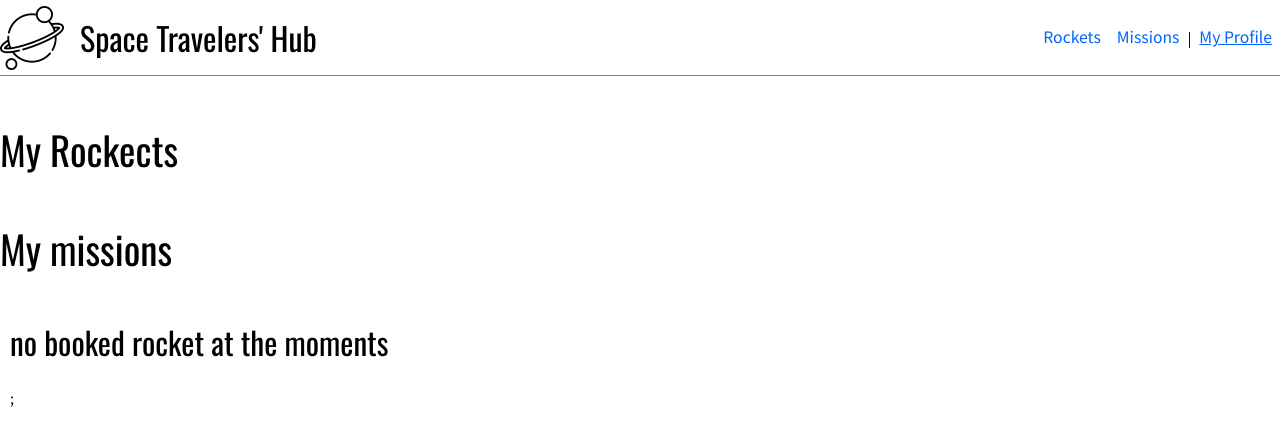
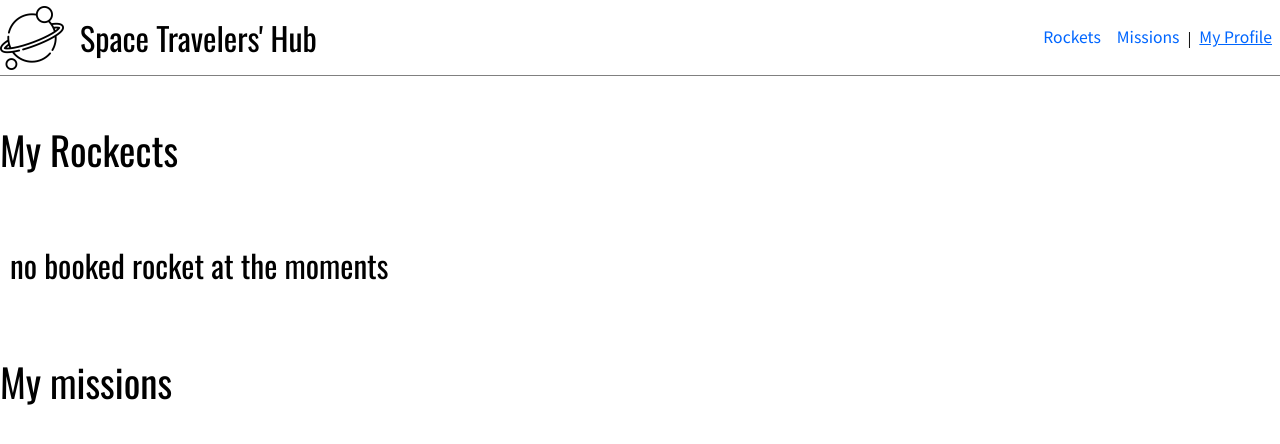
Before and after one commit to hakichris/Space-Travelers-hub-Group-project, a React (Create React App) app: page /profile in a window 1280 px wide. Shown: the top 444 px of the page. Built offline with nearby package versions, Linux system fonts and the light colour scheme.

Commit message:
Update profile.js

```diff
--- a/src/pages/Profile.js
+++ b/src/pages/Profile.js
@@ -11,25 +11,30 @@ const Profile = () => {
   return (
     <sectioon className="section-container two-column">
       <h2 className="title-three"> My Rockects</h2>
-      <h2 className="title-three"> My missions</h2>
+      <table>
         <ul className="display-items">
           { rocketFiltered.length > 0 ? (
             rocketFiltered.map((rocket) => (
+              <tr key={rocket.id}>
+                <td>
                   <li key={rocket.id}>
                     <p>
                       {' '}
                       {rocket.rocketName}
                     </p>
                   </li>
+                </td>
+              </tr>
             ))
           ) : (
             <li>
               <h3 className="title-three"> no booked rocket at the moments </h3>
             </li>
           )}
-        ;
         </ul>
 
+      </table>
+      <h2 className="title-three"> My missions</h2>
       {/* <ul className="display-items">
         {filteredList.length > 0 ? (
           filteredList.map((mision) => (
```
Lines whose indentation alone changed are shown as unchanged.
